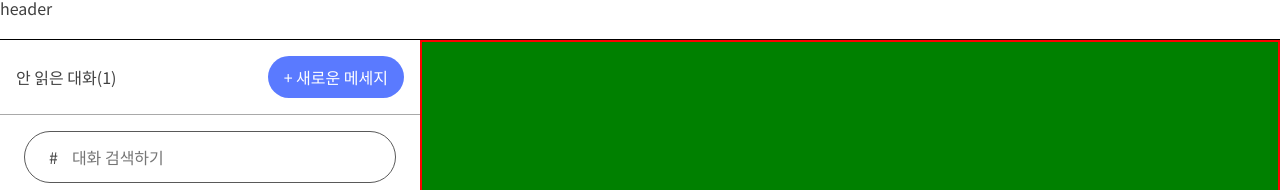
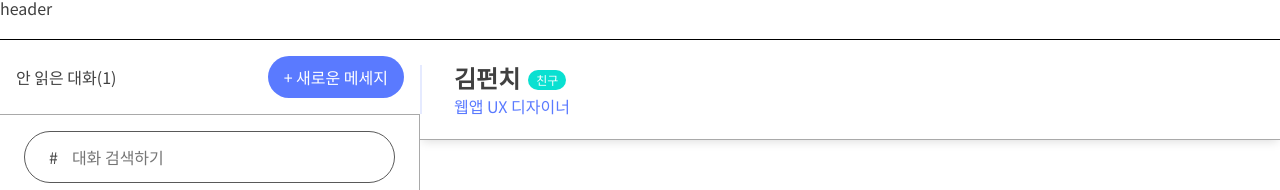
Before and after one commit to AyoungWon/chatting-app, a React (Create React App) app: page / in a window 1280 px wide. Both pictures are taken after a click on the element 210 px from the left and 559 px from the top of the page. Shown: the top 190 px of the page. Built offline with nearby package versions, Linux system fonts and the light colour scheme.

Commit message:
feat: set talkContents

```diff
--- a/src/dummy.ts
+++ b/src/dummy.ts
@@ -99,7 +99,7 @@ export const talkContentsByUser: { [userId in string]: TalkContent[] } = {
           "https://www.gravatar.com/avatar/2c7d99fe281ecd3bcd65ab915bac6dd5?s=250",
       },
       content: "안녕하세요. 테스트입니다.",
-      time: new Date(),
+      time: new Date(year, month, day),
     },
     {
       user: {
@@ -108,7 +108,7 @@ export const talkContentsByUser: { [userId in string]: TalkContent[] } = {
         profileImage: "https://avatars.githubusercontent.com/u/64050853?v=4",
       },
       content: "안녕하세요. 확인했습니다.",
-      time: new Date(),
+      time: new Date(year, month, day - 1),
     },
     {
       user: {
@@ -119,7 +119,7 @@ export const talkContentsByUser: { [userId in string]: TalkContent[] } = {
           "https://www.gravatar.com/avatar/2c7d99fe281ecd3bcd65ab915bac6dd5?s=250",
       },
       content: "안녕하세요. 금일 미팅에서 진행할 줌 링크 보내드립니다..",
-      time: new Date(),
+      time: new Date(year, month, day - 1),
     },
   ],
 };
--- /dev/null
+++ b/src/pages/Talks/TalkContents/Header/index.tsx
@@ -0,0 +1,67 @@
+/** @jsxImportSource @emotion/react */
+import { css } from "@emotion/react";
+import { HTMLAttributes } from "react";
+import { UserInfo } from "../../../../types/user";
+
+interface Props extends HTMLAttributes<HTMLDivElement> {
+  userInfo?: UserInfo;
+}
+
+const Header = ({ userInfo, ...rest }: Props) => {
+  return (
+    <div css={container}>
+      {userInfo && (
+        <div css={wrapper}>
+          <h5 css={name}>{userInfo.name}</h5>
+          <p css={tag}>친구</p>
+          <p css={position}>웹앱 UX 디자이너</p>
+        </div>
+      )}
+    </div>
+  );
+};
+
+export default Header;
+
+const container = css`
+  display: flex;
+  justify-content: space-between;
+  align-items: center;
+  width: 100%;
+  height: 100px;
+  padding: 16px;
+  border-bottom: 1px solid #a9a9a9;
+  padding: 16px 0;
+  box-shadow: 0px 3px 10px -2px rgba(0, 0, 0, 0.15);
+  -webkit-box-shadow: 0px 3px 10px -2px rgba(0, 0, 0, 0.15);
+  -moz-box-shadow: 0px 3px 10px -2px rgba(0, 0, 0, 0.15);
+`;
+
+const wrapper = css`
+  border-left: 2px solid #e5eaff;
+  width: 100%;
+  padding: 0 32px;
+  display: flex;
+  flex-wrap: wrap;
+  gap: 8px;
+  align-items: center;
+  justify-content: flex-start;
+`;
+
+const name = css`
+  font-size: 24px;
+  font-weight: 600;
+`;
+const tag = css`
+  color: #fff;
+  font-size: 12px;
+  background-color: #0ae0d1;
+  border-radius: 20px;
+  padding: 4px 8px;
+  height: fit-content;
+  margin-top: 5px;
+`;
+const position = css`
+  color: #5a7aff;
+  width: 100%;
+`;
--- /dev/null
+++ b/src/pages/Talks/TalkContents/TalkContentItem/index.tsx
@@ -0,0 +1,81 @@
+/** @jsxImportSource @emotion/react */
+import { css } from "@emotion/react";
+import { HTMLAttributes } from "react";
+import { TalkContent } from "../../../../types/talk";
+
+const PROFILE_IMAGE_SIZE = 32;
+interface Props extends HTMLAttributes<HTMLLIElement> {
+  data: TalkContent;
+  isMine: boolean;
+}
+
+const TalkContentItem = ({ data, isMine, ...rest }: Props) => {
+  return (
+    <li css={[container, isMine && myItem]} {...rest}>
+      <div>
+        <button css={imageWrap}>
+          <img
+            src={data.user.profileImage}
+            alt={`talk_content_user_${
+              data.user.id
+            }_${data.time.toLocaleString()}`}
+            css={img}
+          />
+        </button>
+      </div>
+      <div css={contentWarp}>
+        <p css={[name, isMine && myName]}>{data.user.name}</p>
+        <p css={content}>{data.content}</p>
+        <p css={time}>- {data.time.toLocaleTimeString()}</p>
+      </div>
+    </li>
+  );
+};
+
+export default TalkContentItem;
+const container = css`
+  padding: 12px;
+  display: flex;
+  gap: 12px;
+  margin: 24px 0;
+`;
+
+const myItem = css`
+  flex-direction: row-reverse;
+`;
+
+const imageWrap = css`
+  width: ${PROFILE_IMAGE_SIZE}px;
+  height: ${PROFILE_IMAGE_SIZE}px;
+  border-radius: 50%;
+  overflow: hidden;
+`;
+
+const img = css`
+  width: 100%;
+`;
+
+const name = css`
+  height: ${PROFILE_IMAGE_SIZE}px;
+  display: flex;
+  align-items: center;
+  font-size: 18px;
+  font-weight: 500;
+`;
+
+const myName = css`
+  justify-content: flex-end;
+`;
+
+const contentWarp = css`
+  max-width: 320px;
+`;
+
+const content = css`
+  line-height: 1.5rem;
+`;
+const time = css`
+  font-size: 12px;
+  color: #a9a9a9;
+  margin-top: 6px;
+`;
--- a/src/pages/Talks/TalkContents/index.tsx
+++ b/src/pages/Talks/TalkContents/index.tsx
@@ -1,20 +1,60 @@
 /** @jsxImportSource @emotion/react */
 import { css } from "@emotion/react";
 import { HTMLAttributes } from "react";
+import useTalksStore from "../../../store/useTalksStore";
+import Header from "./Header";
+import TalkContentItem from "./TalkContentItem";
+
+interface Props extends HTMLAttributes<HTMLDivElement> {}
+const myId = "asdasd-asdasd-adsadas-gdfg99";
+const TalkContents = ({ ...rest }: Props) => {
+  const talkContent = useTalksStore((store) => store.selectedTalk);
+
+  return (
+    <div css={[container]} {...rest}>
+      <Header userInfo={talkContent?.talkInfo.user} />
+      {talkContent ? (
+        <div css={contentsWrap}>
+          {talkContent.contents.map((talkContentItem, idx) => {
+            return (
+              <TalkContentItem
+                key={`talk_with_${talkContentItem.user.id}_${talkContentItem.time}`}
+                data={talkContentItem}
+                isMine={myId === talkContentItem.user.id}
+              />
+            );
+          })}
+        </div>
+      ) : (
+        <>{/*todo  없을 때 화면 만들기 */}</>
+      )}
+    </div>
+  );
+};
+
+export default TalkContents;
 
 const container = css`
   height: 100%;
   overflow-y: auto;
   flex: 1;
-  background-color: green;
+  min-width: 0;
   padding: 0;
-  border: 2px solid red;
+  display: flex;
+  flex-direction: column;
 `;
 
-interface Props extends HTMLAttributes<HTMLDivElement> {}
+const contentsWrap = css`
+  flex: 1;
+  width: 100%;
+  display: flex;
+  flex-direction: column-reverse;
+  justify-content: flex-end;
+`;
 
-const TalkContents = ({ ...rest }: Props) => {
-  return <div css={[container]} {...rest}></div>;
-};
-
-export default TalkContents;
+const dateMrk = css`
+  margin: 24px;
+  width: 100%;
+  height: 1px;
+  background-color: #a9a9a9;
+`;
--- a/src/pages/Talks/TalkList/index.tsx
+++ b/src/pages/Talks/TalkList/index.tsx
@@ -71,6 +71,7 @@ const header = css`
 const talkListWrap = css`
   flex: 1;
   width: 100%;
+  border-right: 1px solid #a9a9a9;
 `;
 
 const talkList = css`
```
